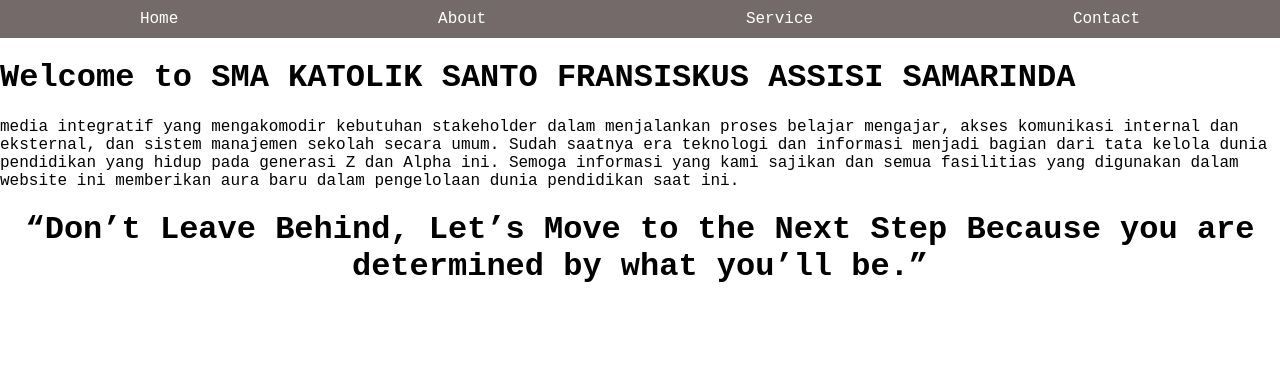
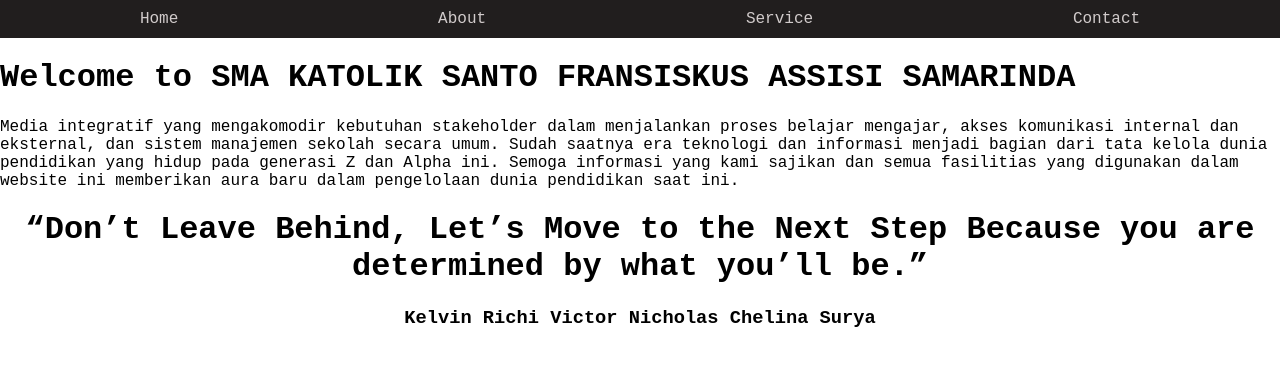
Before and after one commit to KnVX-ZX/smasfassisi, a plain HTML site: page index.html in a window 1280 px wide. Drawn offline with Linux system fonts and the light colour scheme.

Commit message:
Add files via upload

```diff
--- a/about.css
+++ b/about.css
@@ -5,7 +5,7 @@
 }
 
 nav {
-    background-color: #333;
+    background-color: #211e1e;
     padding: 10px;
 }
 
@@ -22,7 +22,7 @@
 }
 
 nav ul li a {
-    color: white;
+    color: rgb(209, 203, 203);
     text-decoration: none;
     padding: 14px 20px;
 }
@@ -30,5 +30,5 @@
 
 
 nav ul li a:hover {
-    background-color: #575757;
+    background-color: #716969;
 }
--- a/contact.css
+++ b/contact.css
@@ -5,7 +5,7 @@
 }
 
 nav {
-    background-color: #333;
+    background-color: #211e1e;
     padding: 10px;
 }
 
@@ -22,7 +22,7 @@
 }
 
 nav ul li a {
-    color: white;
+    color: rgb(209, 203, 203);
     text-decoration: none;
     padding: 14px 20px;
 }
@@ -30,5 +30,5 @@
 
 
 nav ul li a:hover {
-    background-color: #575757;
+    background-color: #716969;
 }
--- a/index.css
+++ b/index.css
@@ -5,7 +5,7 @@
 }
 
 nav {
-    background-color: #746a6a;
+    background-color: #211e1e;
     padding: 10px;
 }
 
@@ -22,7 +22,7 @@
 }
 
 nav ul li a {
-    color: white;
+    color: rgb(209, 203, 203);
     text-decoration: none;
     padding: 14px 20px;
 }
@@ -30,5 +30,5 @@
 
 
 nav ul li a:hover {
-    background-color: #575757;
+    background-color: #716969;
 }
--- a/index.html
+++ b/index.html
@@ -17,9 +17,13 @@
         </nav>
 
 
-    <h1>Welcome to SMA KATOLIK SANTO FRANSISKUS ASSISI SAMARINDA </h1>
-    <p>media integratif yang mengakomodir kebutuhan stakeholder dalam menjalankan proses belajar mengajar, akses komunikasi internal dan eksternal, dan sistem manajemen sekolah secara umum. Sudah saatnya era teknologi dan informasi menjadi bagian dari tata kelola dunia pendidikan yang hidup pada generasi Z dan Alpha ini. Semoga informasi yang kami sajikan dan semua fasilitias yang digunakan dalam website ini memberikan aura baru dalam pengelolaan dunia pendidikan saat ini. </p>
+    <h1> Welcome to SMA KATOLIK SANTO FRANSISKUS ASSISI SAMARINDA </h1>
+    <p> Media integratif yang mengakomodir kebutuhan stakeholder dalam menjalankan proses belajar mengajar, akses komunikasi internal dan eksternal, dan sistem manajemen sekolah secara umum. Sudah saatnya era teknologi dan informasi menjadi bagian dari tata kelola dunia pendidikan yang hidup pada generasi Z dan Alpha ini. Semoga informasi yang kami sajikan dan semua fasilitias yang digunakan dalam website ini memberikan aura baru dalam pengelolaan dunia pendidikan saat ini. </p>
     <h1 align="center">“Don’t Leave Behind, Let’s Move to the Next Step Because you are determined by what you’ll be.” </h1>
+
+
+
+    <h3 align="center"> Kelvin   Richi  Victor  Nicholas  Chelina  Surya  </h3>
   </center>
 </body>
 </html>
--- a/service.css
+++ b/service.css
@@ -5,7 +5,7 @@
 }
 
 nav {
-    background-color: #333;
+    background-color: #211e1e;
     padding: 10px;
 }
 
@@ -22,7 +22,7 @@
 }
 
 nav ul li a {
-    color: white;
+    color: rgb(209, 203, 203);
     text-decoration: none;
     padding: 14px 20px;
 }
@@ -30,5 +30,5 @@
 
 
 nav ul li a:hover {
-    background-color: #575757;
+    background-color: #716969;
 }
```
Also changed, not shown: about.html (+13 -13 lines), contact.html (+1 -1 lines), service.html (+5 -5 lines).
